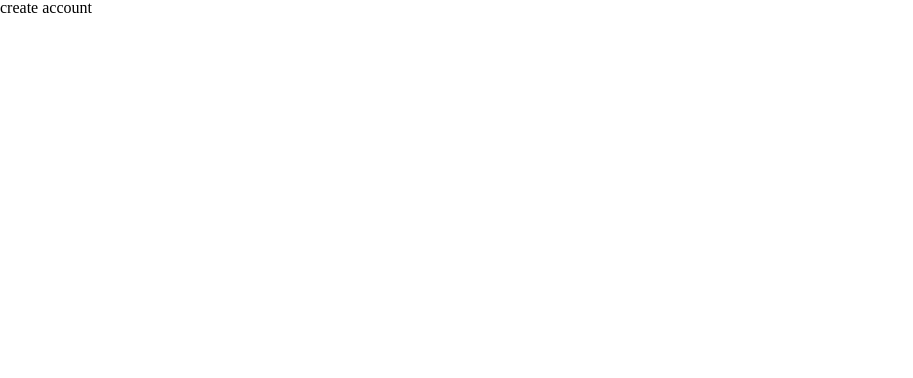
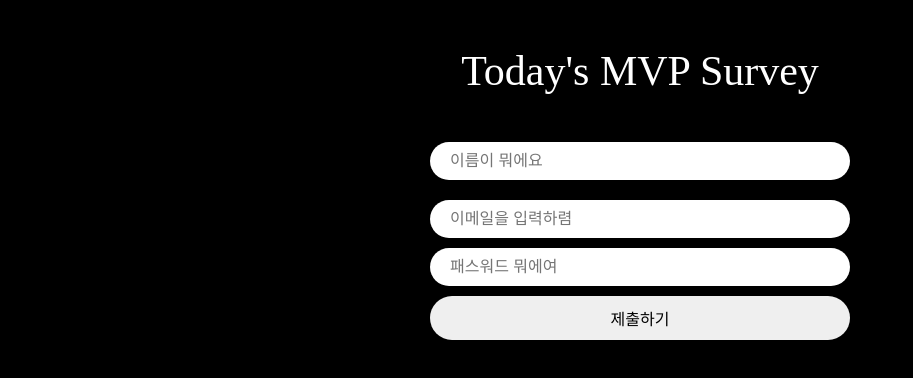
Before and after one commit to GAEGURINLAP/ggugitt, a React (Vite) app: page /create-account in a window 1280 px wide. Shown: the top 378 px of the page, without its empty margins (0-913 px from the left). Built offline with nearby package versions, Linux system fonts and the light colour scheme.

Commit message:
feature: create-account -> form 1차 진행(react-hook-form 적용)

```diff
--- a/package.json
+++ b/package.json
@@ -15,6 +15,7 @@
     "firebase": "^10.1.0",
     "react": "^18.2.0",
     "react-dom": "^18.2.0",
+    "react-hook-form": "^7.49.2",
     "react-router-dom": "^6.14.2"
   },
   "devDependencies": {
--- a/src/App.tsx
+++ b/src/App.tsx
@@ -11,6 +11,7 @@ import CreateAccount from "./routes/create-account";
 import { useEffect, useState } from "react";
 import LoadingScreen from "./component/loading-screen";
 import { auth } from "./firebase";
+import Wrapper from "./style/layout";
 
 const router = createBrowserRouter([
   {
@@ -46,8 +47,10 @@ function App() {
 
   return (
     <>
-      <Global styles={reset} />
-      {isLoading ? <LoadingScreen /> : <RouterProvider router={router} />}
+      <Wrapper>
+        <Global styles={reset} />
+        {isLoading ? <LoadingScreen /> : <RouterProvider router={router} />}
+      </Wrapper>
     </>
   );
 }
--- a/src/firebase.ts
+++ b/src/firebase.ts
@@ -1,4 +1,3 @@
-// Import the functions you need from the SDKs you need
 import { initializeApp } from "firebase/app";
 import { getAnalytics } from "firebase/analytics";
 import { getAuth } from "firebase/auth";
--- a/src/routes/create-account.tsx
+++ b/src/routes/create-account.tsx
@@ -1,3 +1,114 @@
+import styled from "@emotion/styled";
+
+import { useForm } from "react-hook-form";
+
+const Wrapper = styled.div`
+  height: 100%;
+  display: flex;
+  flex-direction: column;
+  align-items: center;
+  width: 420px;
+  padding: 50px 0px;
+`;
+
+const Title = styled.h1`
+  font-size: 42px;
+  color: white;
+`;
+
+const Form = styled.form`
+  display: flex;
+  flex-direction: column;
+  margin-top: 50px;
+  width: 100%;
+  gap: 10px;
+`;
+
+const Input = styled.input`
+  padding: 10px 20px;
+  border-radius: 50px;
+  border: none;
+  font-size: 16px;
+  &[type="submit"] {
+    cursor: pointer;
+    &:hover {
+      opacity: 0.8;
+    }
+  }
+`;
+
+const Error = styled.span`
+  margin-left: 20px;
+  font-size: 14px;
+  color: tomato;
+`;
+
 export default function CreateAccount() {
-  return <h1>create account</h1>;
+  // Todo
+  // 계정 생성
+  // 사용자 이름 설정
+  // home page로 리다이렉션
+
+  const {
+    register,
+    handleSubmit,
+    watch,
+    formState: { errors },
+    setError,
+  } = useForm({
+    defaultValues: {
+      name: "",
+      email: "",
+      password: "",
+    },
+  });
+
+  const onValid = (data) => {
+    if (data.name !== data.password) {
+      setError("password", { message: "Password are not the same" });
+    }
+  };
+
+  const name = watch("name");
+
+  return (
+    <>
+      <Wrapper>
+        <Title>Today's MVP Survey</Title>
+        <Form onSubmit={handleSubmit(onValid)}>
+          <Input
+            {...(register("name"), { required: true, maxLength: 10 })}
+            name="name"
+            type="text"
+            placeholder="이름이 뭐에요"
+          />
+          <p>{name}</p>
+          <Input
+            {...register("email", {
+              required: "이메일은 필수 입력입니다.",
+              pattern: {
+                value: /\S+@\S+\.\S+/,
+                message: "이메일 형식에 맞지 않습니다.",
+              },
+            })}
+            name="email"
+            placeholder="이메일을 입력하렴"
+          />
+          {errors.email && <Error>{errors.email.message}</Error>}
+          <Input
+            {...register("password")}
+            name="password"
+            placeholder="패스워드 뭐에여"
+            type="password"
+          />
+          <Input
+            {...register("submit")}
+            name="Create Account"
+            value="제출하기"
+            type="submit"
+          />
+        </Form>
+      </Wrapper>
+    </>
+  );
 }
--- /dev/null
+++ b/src/style/Layout.tsx
@@ -0,0 +1,11 @@
+import styled from "@emotion/styled";
+
+const Wrapper = styled.div`
+  display: flex;
+  flex-direction: column;
+  height: 100vh;
+  align-items: center;
+  background-color: black;
+`;
+
+export default Wrapper;
```
Also changed, not shown: 1 other file (tests, documents, lock files or other folders).
